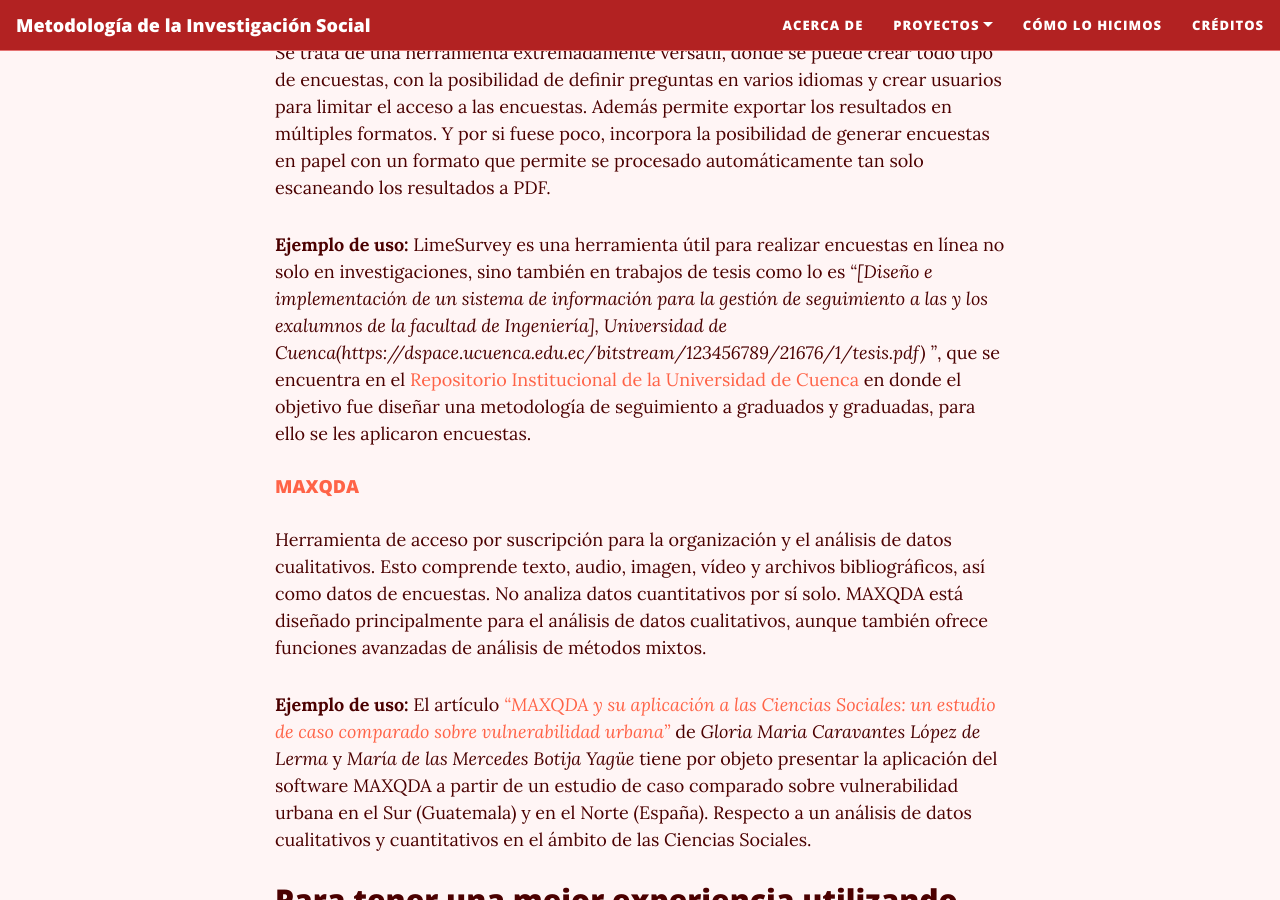
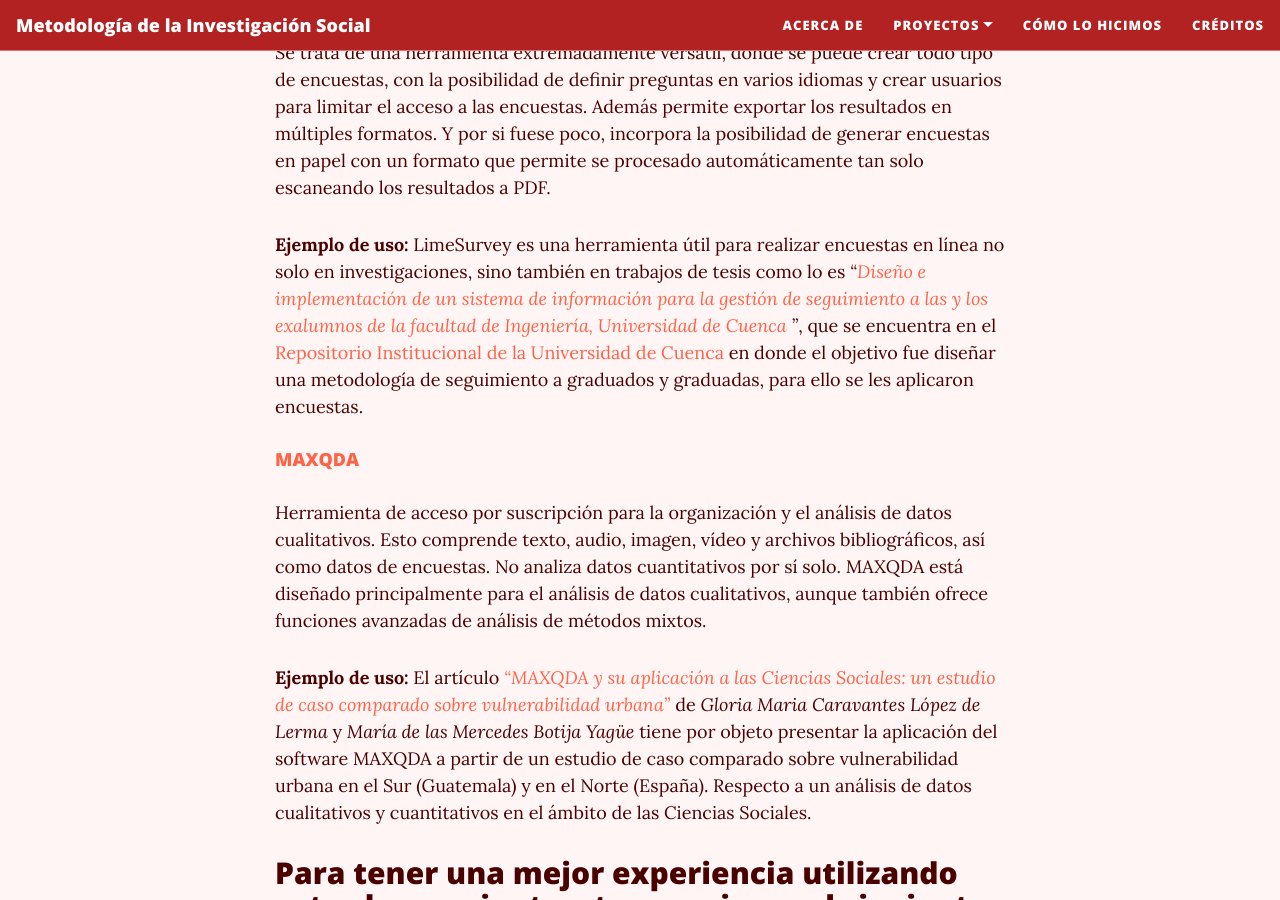
Before and after one commit to rosariorogel/metodologia, a Jekyll site: the page built from _pages/recolectando-datos.md, in a window 1280 px wide and 900 px high, scrolled down 5056 px. Built offline with Jekyll 4.4.1, drawn with Linux system fonts in a browser that asks for light colours; nearby versions of some CDN libraries.

Commit message:
Update recolectando-datos.md

```diff
--- a/_pages/recolectando-datos.md
+++ b/_pages/recolectando-datos.md
@@ -88,7 +88,7 @@
 Se trata de una herramienta extremadamente versátil, donde se puede crear todo tipo de encuestas, con la posibilidad de definir preguntas en varios idiomas y crear usuarios para limitar el acceso a las encuestas. Además permite exportar los resultados en múltiples formatos. Y por si fuese poco, incorpora la posibilidad de generar encuestas en papel con un formato que permite se procesado automáticamente tan solo escaneando los resultados a PDF.
 
 **Ejemplo de uso:**
-LimeSurvey es una herramienta útil para realizar encuestas en línea no solo en investigaciones, sino también en trabajos de tesis como lo es *"[Diseño e implementación de un sistema de información para la gestión de seguimiento a las y los exalumnos de la facultad de Ingeniería], Universidad de Cuenca(https://dspace.ucuenca.edu.ec/bitstream/123456789/21676/1/tesis.pdf) ”*, que se encuentra en el [Repositorio Institucional de la Universidad de Cuenca](http://dspace.ucuenca.edu.ec/handle/123456789/21676) en donde el objetivo fue diseñar una metodología de seguimiento a graduados y graduadas, para ello se les aplicaron encuestas.
+LimeSurvey es una herramienta útil para realizar encuestas en línea no solo en investigaciones, sino también en trabajos de tesis como lo es *"[Diseño e implementación de un sistema de información para la gestión de seguimiento a las y los exalumnos de la facultad de Ingeniería, Universidad de Cuenca](https://dspace.ucuenca.edu.ec/bitstream/123456789/21676/1/tesis.pdf) ”*, que se encuentra en el [Repositorio Institucional de la Universidad de Cuenca](http://dspace.ucuenca.edu.ec/handle/123456789/21676) en donde el objetivo fue diseñar una metodología de seguimiento a graduados y graduadas, para ello se les aplicaron encuestas.
 
 
 #### [MAXQDA](https://www.maxqda.com/es/)
```
